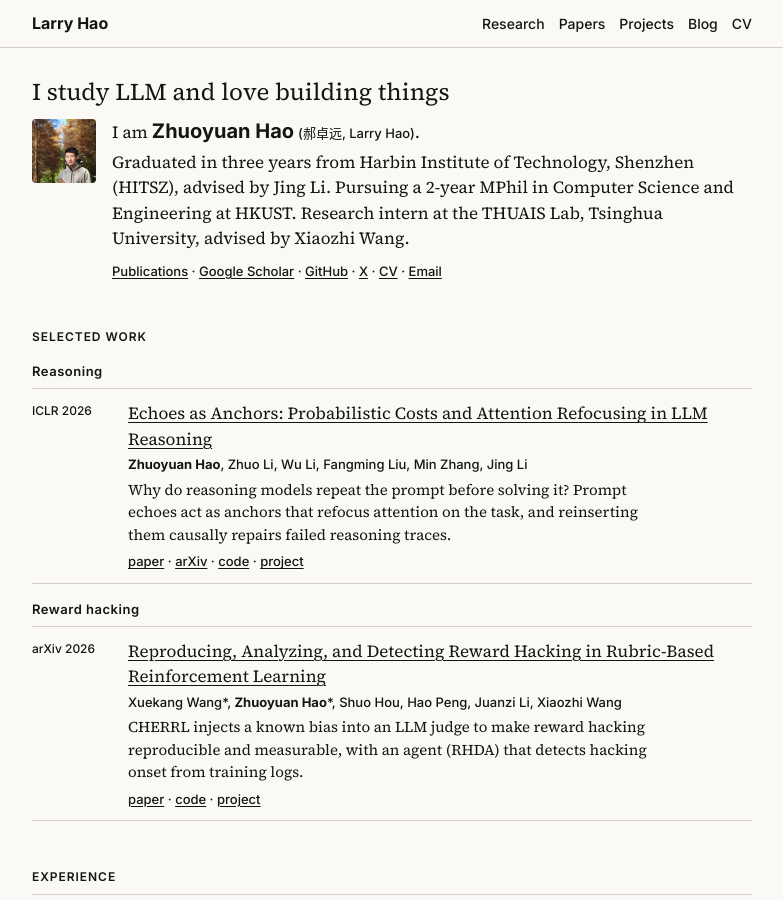
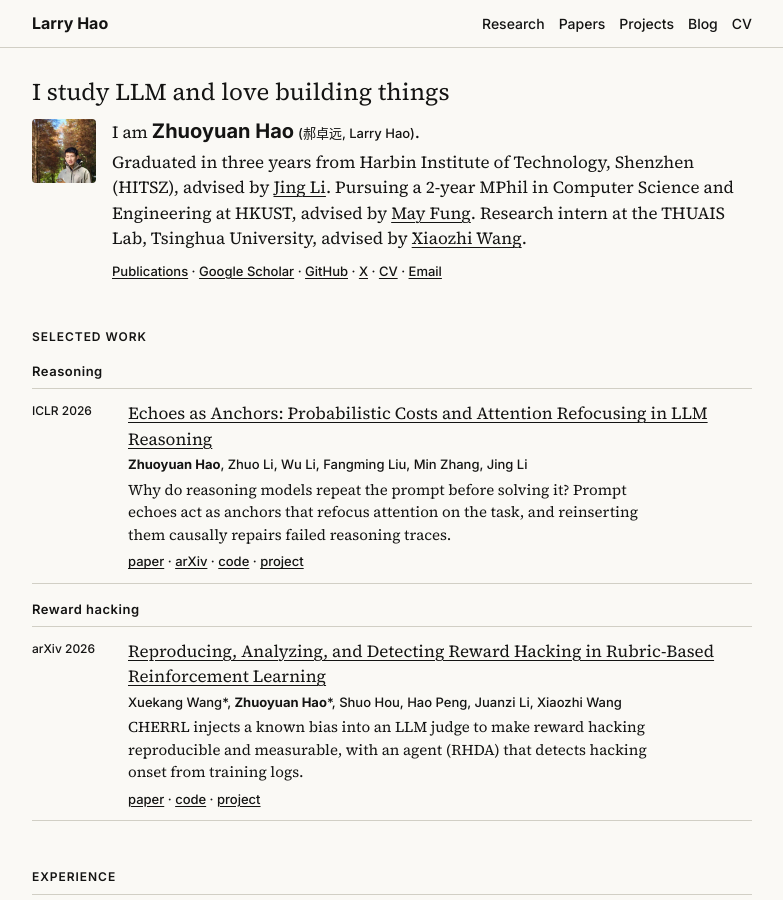
Before and after one commit to hhh2210/hhh2210.github.io, a Jekyll site: the page built from index.md, in a window 1280 px wide and 900 px high. Shown: the whole window, without its empty margins (248-1031 px from the left). Built offline with Jekyll 4.4.1, drawn with Linux system fonts in a browser that asks for light colours.

Commit message:
Link the advisors' homepages in the hero bio.
Link Jing Li (HITSZ), May Fung (HKUST, newly named as the MPhil advisor) and Xiaozhi Wang (THUAIS) to their personal academic homepages.

Co-Authored-By: Claude Opus 5.5 <noreply@anthropic.com>

```diff
--- a/_includes/hero.html
+++ b/_includes/hero.html
@@ -3,7 +3,7 @@
   <div class="identity">
     <img class="avatar" src="{{ '/images/personal.png' | relative_url }}" width="64" height="64" alt="Zhuoyuan Hao (Larry Hao)">
     <div>
-      <p class="bio"><span class="bio-lead">I am <span class="who-name">Zhuoyuan Hao</span> <span class="who-caption">(郝卓远, Larry Hao)</span>.</span> Graduated in three years from Harbin Institute of Technology, Shenzhen (HITSZ), advised by Jing Li. Pursuing a 2-year MPhil in Computer Science and Engineering at HKUST. Research intern at the THUAIS Lab, Tsinghua University, advised by Xiaozhi Wang.</p>
+      <p class="bio"><span class="bio-lead">I am <span class="who-name">Zhuoyuan Hao</span> <span class="who-caption">(郝卓远, Larry Hao)</span>.</span> Graduated in three years from Harbin Institute of Technology, Shenzhen (HITSZ), advised by <a href="https://www.li-jing.com/">Jing Li</a>. Pursuing a 2-year MPhil in Computer Science and Engineering at HKUST, advised by <a href="https://mayrfung.github.io/">May Fung</a>. Research intern at the THUAIS Lab, Tsinghua University, advised by <a href="https://bakser.github.io/">Xiaozhi Wang</a>.</p>
       <p class="contact">
         <a href="{{ '/publications/' | relative_url }}">Publications</a>
         <span class="sep" aria-hidden="true">·</span>
```
